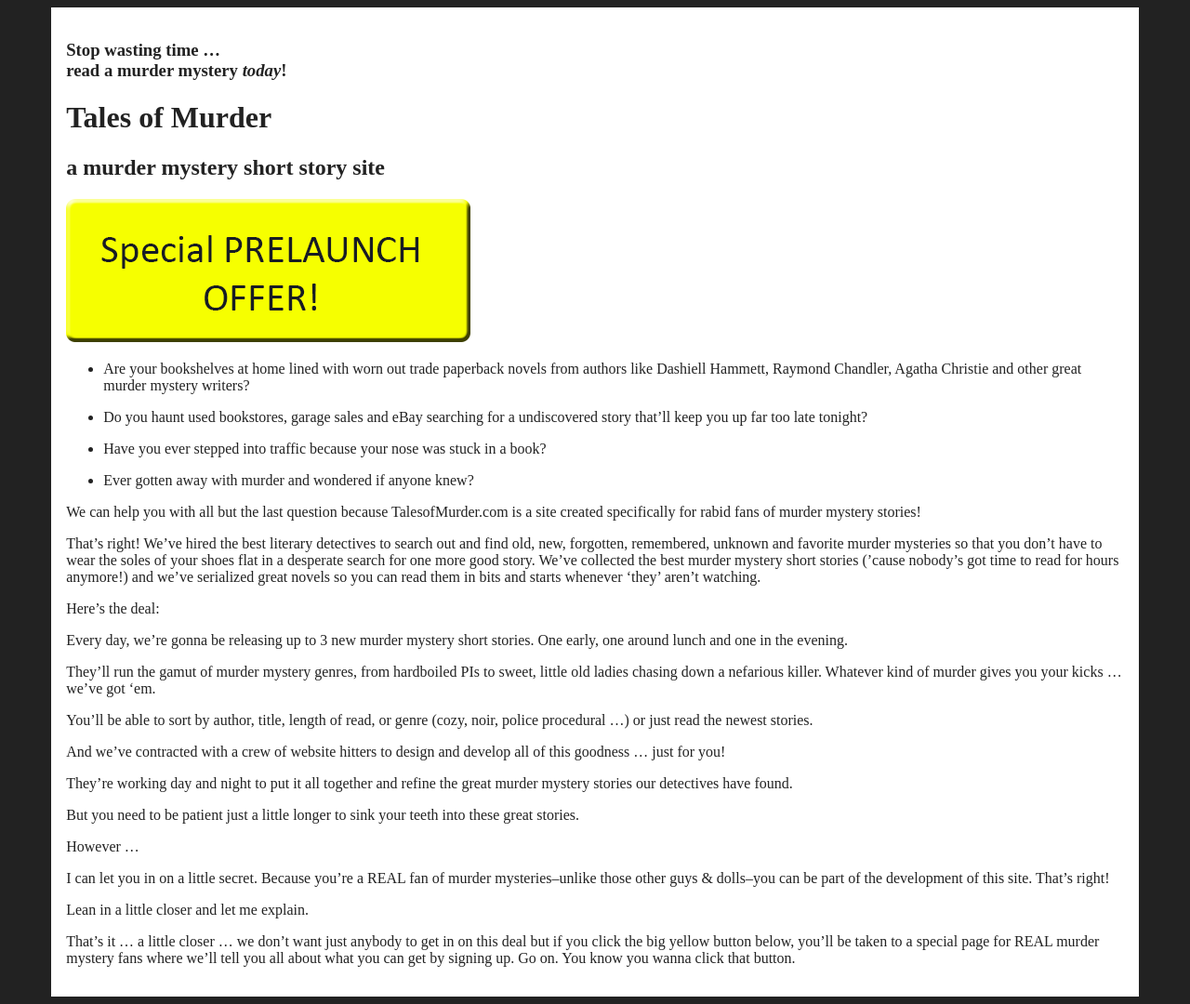
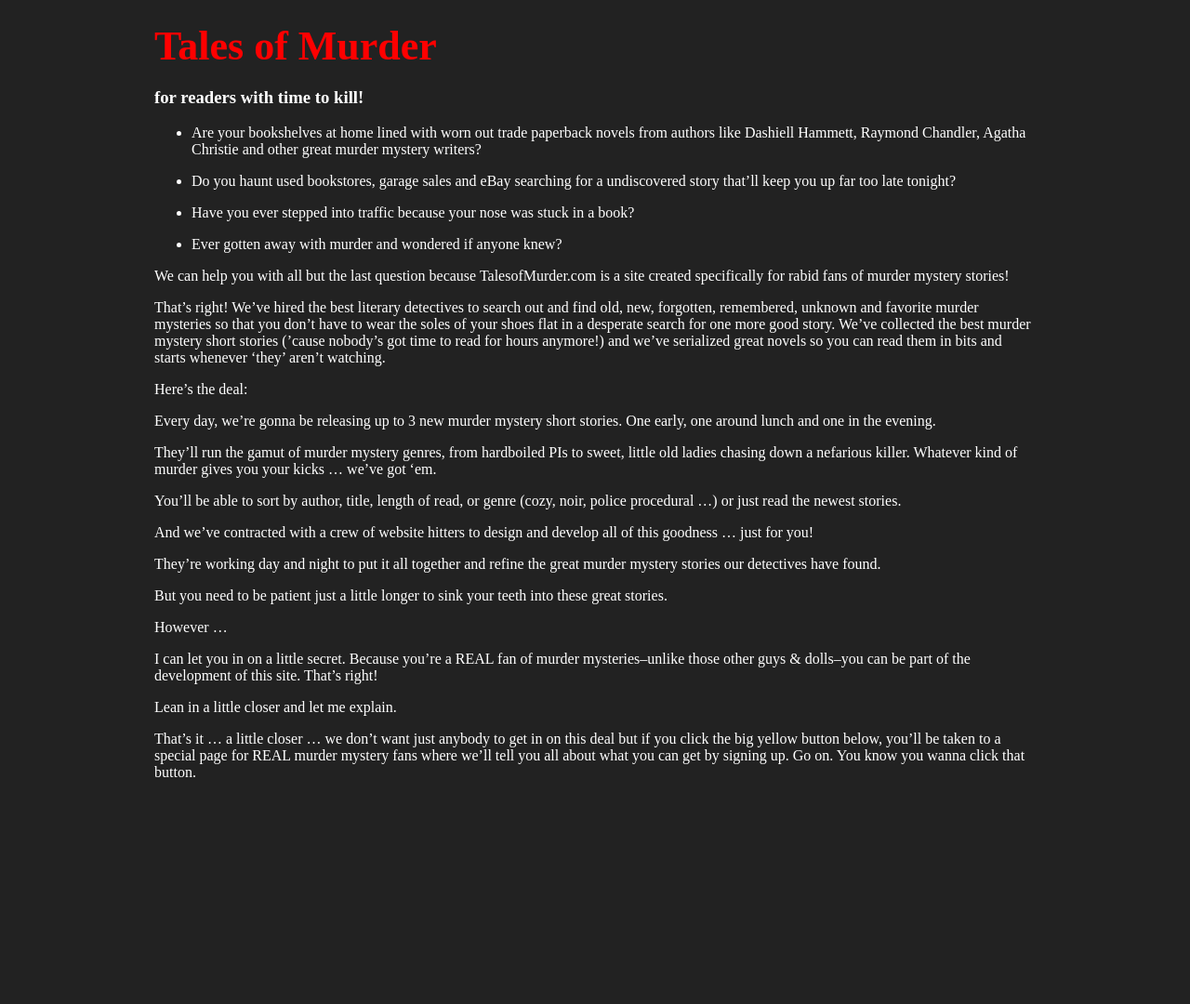
Before and after one commit to flaturtha/TalesofMurder, a Jekyll site: the page built from index.md, in a window 1280 px wide. Shown: the whole page at 93% size. Built offline with Jekyll 4.4.1, drawn with Linux system fonts in a browser that asks for light colours; Markdown is read by kramdown in place of the engine named in the settings; after the commit the page ends 900 px from its top, so only the background shows below that.

Commit message:
edits to landingpage1.html & SCSS

```diff
--- a/_config.yml
+++ b/_config.yml
@@ -1,5 +1,5 @@
 name: Tales of Murder
-description: a murder mystery short story site
+description: for readers with time to kill!
 
 url: "http://localhost:4000"
 
--- a/_layouts/landingpage1.html
+++ b/_layouts/landingpage1.html
@@ -15,19 +15,15 @@
 <body class="landingPage">
   <div class="pageWrap">
     <header>
-      <div class="topQuote">
-        <h3>Stop wasting time &hellip;</br>read a murder mystery <em>today</em>!</h3>
-      </div>
-
       <div class="head group">
         <div class="masthead">
           <h1 class="title"> {{ site.name }} </h1>
-          <h2 class="tagline">{{ site.description }}</h2>
+          <h3 class="tagline">{{ site.description }}</h3>
         </div> <!-- end dive masthead -->
 
-        <div class="clickthruTop">
+        <!-- <div class="clickthruTop">
           <img src="../img/clickthru_button.png" alt="Click to see offer!">
-        </div> <!-- end dive clickthruTop -->
+        </div>  --><!-- end dive clickthruTop -->
 
       </div> <!-- end div head group -->
     </header>
--- a/css/global.css
+++ b/css/global.css
@@ -1,11 +1,17 @@
-/* line 1, ../_sass/global.scss */
+/* line 5, ../_sass/_partials/header.scss */
+.title {
+  font-size: 2.75rem;
+  color: red;
+  margin: 0;
+  padding: 0; }
+
+/* line 3, ../_sass/global.scss */
 .landingPage {
   background-color: #222; }
 
-/* line 5, ../_sass/global.scss */
+/* line 7, ../_sass/global.scss */
 .pageWrap {
-  background-color: #fff;
-  color: #222;
-  width: 90%;
+  color: #fff;
+  width: 75%;
   margin: 0 auto;
   padding: 1em; }
```
Also changed, not shown: _sass/_partials/header.scss (added, +10 -0 lines), _sass/global.scss (+6 -3 lines), codekit-config.json (+49 -37 lines), css/_partials/header.css (added, +7 -0 lines).
